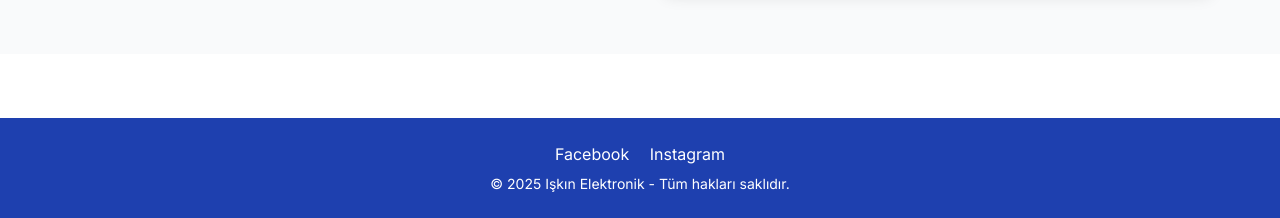
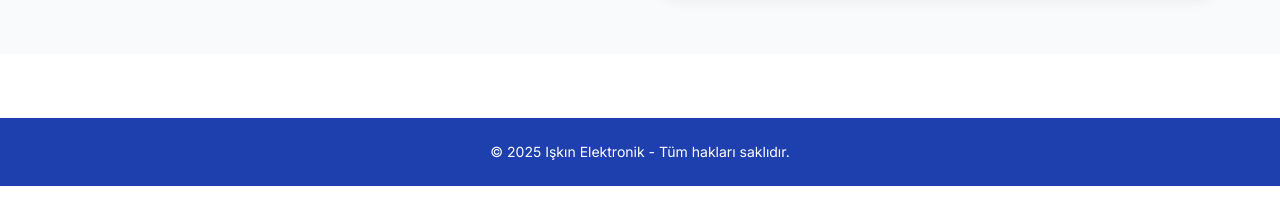
Before and after one commit to IskinElektronik/IskinElektronik.github.io, a plain HTML site: page index.html in a window 1280 px wide. Shown: the part 3028-3246 px from the top of the page. After the commit the page ends 3214 px from the top, so only its background shows below. Drawn offline with nearby package versions, Linux system fonts and the light colour scheme.

Commit message:
Update index.html

```diff
--- a/index.html
+++ b/index.html
@@ -131,10 +131,6 @@
 
   <!-- Footer -->
   <footer class="bg-blue-800 text-white text-center py-6 mt-16">
-    <div class="mb-2 space-x-4">
-      <a href="https://facebook.com" target="_blank" class="hover:text-blue-300">Facebook</a>
-      <a href="https://instagram.com" target="_blank" class="hover:text-pink-300">Instagram</a>
-    </div>
     <p class="text-sm">&copy; 2025 Işkın Elektronik - Tüm hakları saklıdır.</p>
   </footer>
 
```
